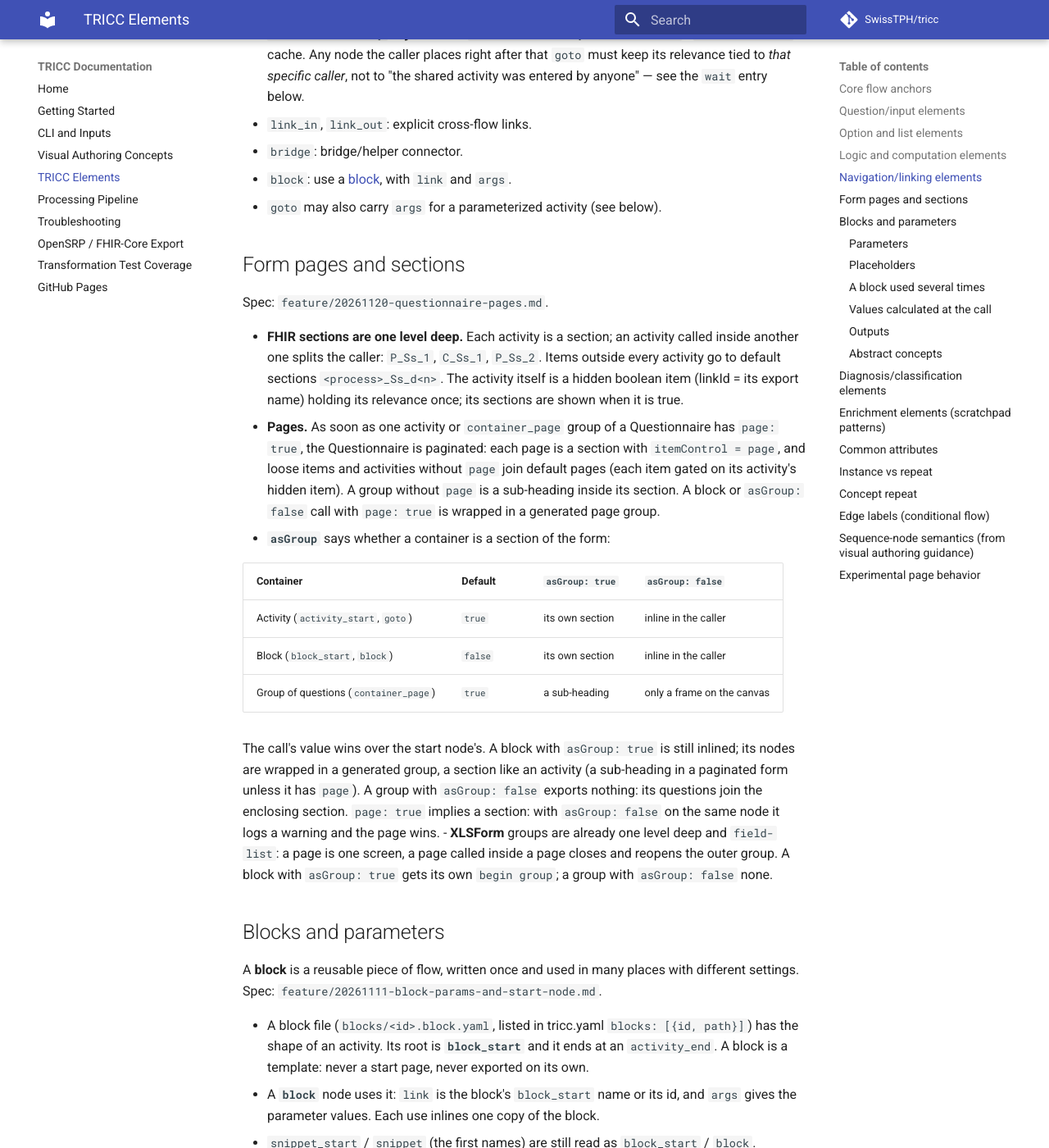
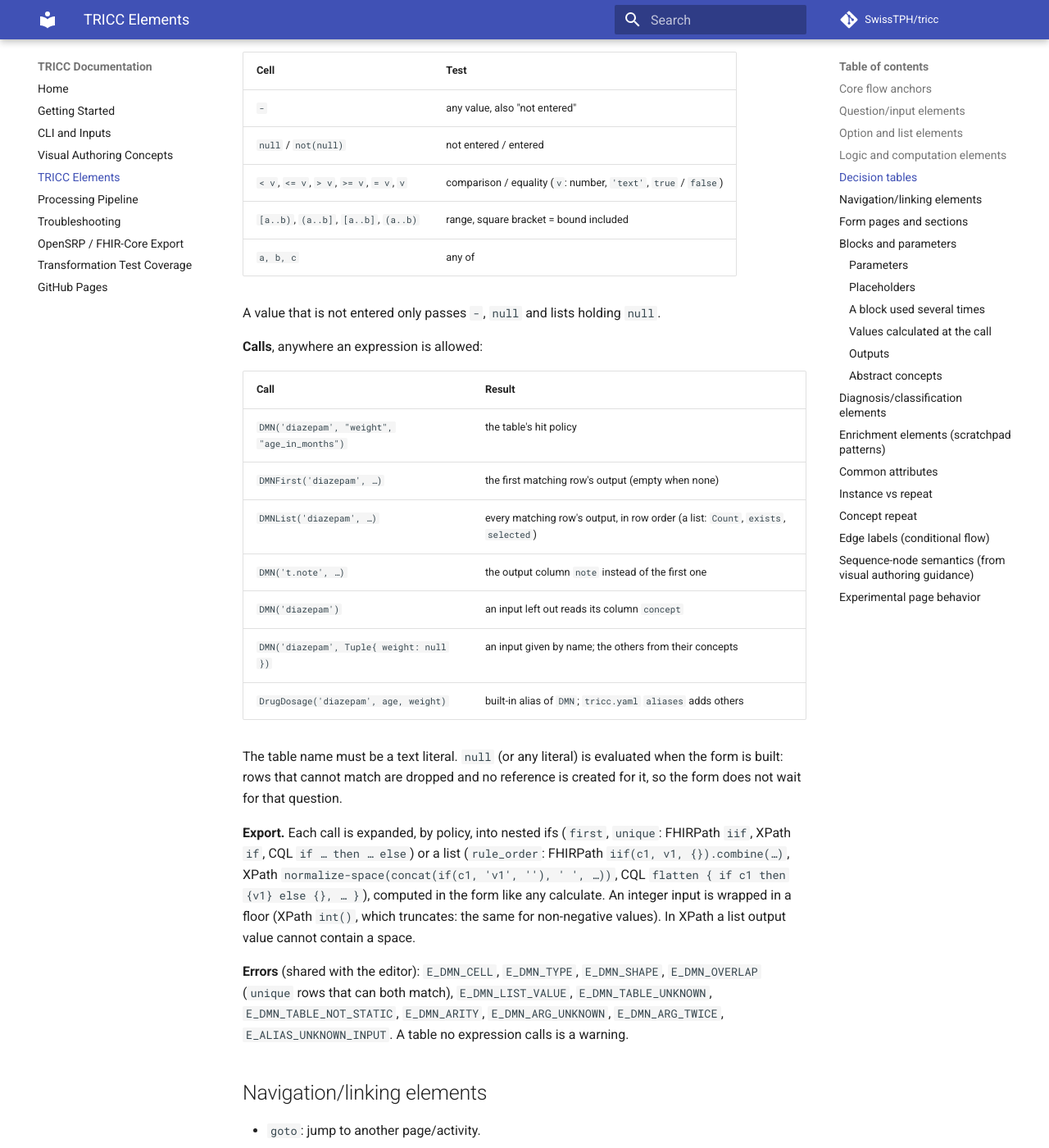
Before and after one commit to SwissTPH/tricc, an MkDocs documentation site: the page built from docs/tricc-elements.md, in a window 1280 px wide and 1400 px high, scrolled down 3252 px. Shown: the whole window at 82% size. Built offline with MkDocs 1.6.1 and Material for MkDocs 9.7.7, drawn with Linux system fonts in a browser that asks for light colours; comment, search, counter and statistics services are not loaded; some of the changed text lies outside the part shown.

Commit message:
Docs: :memo: decision tables and DMN named overrides specs (Implemented), expression docs
Co-Authored-By: Claude Opus 5.5 <noreply@anthropic.com>

````diff
--- a/docs/tricc-elements.md
+++ b/docs/tricc-elements.md
@@ -91,6 +91,69 @@ This page documents TRICC modeling elements and their meaning based on:
   activity from leaking relevance into each other's continuation — see the `goto` `instance`
   note above and [Troubleshooting — Node after a repeated activity call](./troubleshooting.md#node-after-a-repeated-activity-call-never-appears).
 - `exclusive`: exclusivity helper.
+
+## Decision tables
+
+A lookup such as a dosing table ("from 6 kg, give 0.75 ml") is a **decision table**: one
+`tables/<id>.yaml` file per table, listed in `tricc.yaml` (`decision_tables: [tables/*.yaml]`).
+The DrawTRICC table editor writes these files; `python -m tricc_oo.tools.drugs_js_to_tables`
+turns a CHT `drugs.js` into them. Specs: `feature/20261123-decision-tables.md`,
+`feature/20261123-dmn-named-overrides.md`.
+
+```yaml
+id: diazepam
+title: Diazepam, rectal (ml)
+hit_policy: first            # first (default) | unique | rule_order
+inputs:
+  - {name: weight, concept: CHE.B6.DE07, type: decimal}
+  - {name: age, concept: age_in_months, type: integer}   # rounded down before the tests
+outputs:
+  - {name: dose, type: string}
+rules:                       # one cell per input, then the outputs; read top to bottom
+  - [">= 20",    "-",        "2.5"]
+  - ["[15..20)", "-",        "1.7"]
+  - ["-",        "[12..36)", "1.2"]
+```
+
+**Cells** (a FEEL unary-test subset, the same in the editor):
+
+| Cell | Test |
+|---|---|
+| `-` | any value, also "not entered" |
+| `null` / `not(null)` | not entered / entered |
+| `< v`, `<= v`, `> v`, `>= v`, `= v`, `v` | comparison / equality (`v`: number, `'text'`, `true` / `false`) |
+| `[a..b)`, `(a..b]`, `[a..b]`, `(a..b)` | range, square bracket = bound included |
+| `a, b, c` | any of |
+
+A value that is not entered only passes `-`, `null` and lists holding `null`.
+
+**Calls**, anywhere an expression is allowed:
+
+| Call | Result |
+|---|---|
+| `DMN('diazepam', "weight", "age_in_months")` | the table's hit policy |
+| `DMNFirst('diazepam', …)` | the first matching row's output (empty when none) |
+| `DMNList('diazepam', …)` | every matching row's output, in row order (a list: `Count`, `exists`, `selected`) |
+| `DMN('t.note', …)` | the output column `note` instead of the first one |
+| `DMN('diazepam')` | an input left out reads its column `concept` |
+| `DMN('diazepam', Tuple{ weight: null })` | an input given by name; the others from their concepts |
+| `DrugDosage('diazepam', age, weight)` | built-in alias of `DMN`; `tricc.yaml` `aliases` adds others |
+
+The table name must be a text literal. `null` (or any literal) is evaluated when the form is
+built: rows that cannot match are dropped and no reference is created for it, so the form
+does not wait for that question.
+
+**Export.** Each call is expanded, by policy, into nested ifs (`first`, `unique`: FHIRPath
+`iif`, XPath `if`, CQL `if … then … else`) or a list (`rule_order`: FHIRPath
+`iif(c1, v1, {}).combine(…)`, XPath `normalize-space(concat(if(c1, 'v1', ''), ' ', …))`, CQL
+`flatten { if c1 then {v1} else {}, … }`), computed in the form like any calculate. An integer
+input is wrapped in a floor (XPath `int()`, which truncates: the same for non-negative values).
+In XPath a list output value cannot contain a space.
+
+**Errors** (shared with the editor): `E_DMN_CELL`, `E_DMN_TYPE`, `E_DMN_SHAPE`,
+`E_DMN_OVERLAP` (`unique` rows that can both match), `E_DMN_LIST_VALUE`,
+`E_DMN_TABLE_UNKNOWN`, `E_DMN_TABLE_NOT_STATIC`, `E_DMN_ARITY`, `E_DMN_ARG_UNKNOWN`,
+`E_DMN_ARG_TWICE`, `E_ALIAS_UNKNOWN_INPUT`. A table no expression calls is a warning.
 
 ## Navigation/linking elements
 
````
Also changed, not shown: feature/20261123-decision-tables.md (added, +231 -0 lines), feature/20261123-dmn-named-overrides.md (added, +56 -0 lines), 1 other file.
